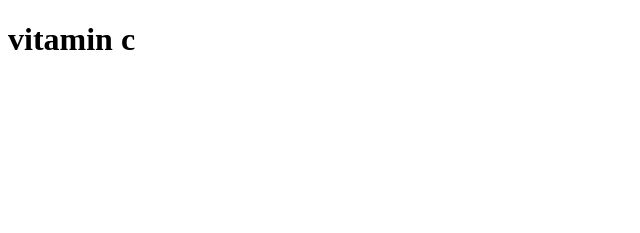
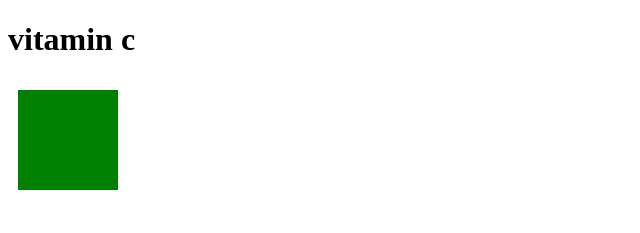
Before and after one commit to briscagit/can, a plain HTML site: page index.html in a window 1280 px wide. Shown: the whole page, without its empty margins (0-640 px from the left). Drawn offline with Linux system fonts and the light colour scheme.

Commit message:
add script element

```diff
--- a/index.html
+++ b/index.html
@@ -7,5 +7,6 @@
   <body>
     <h1>vitamin c</h1>
     <canvas id="canvas"></canvas>
+    <script src="scripts/can2.js"></script>
   </body>
 </html>
```
